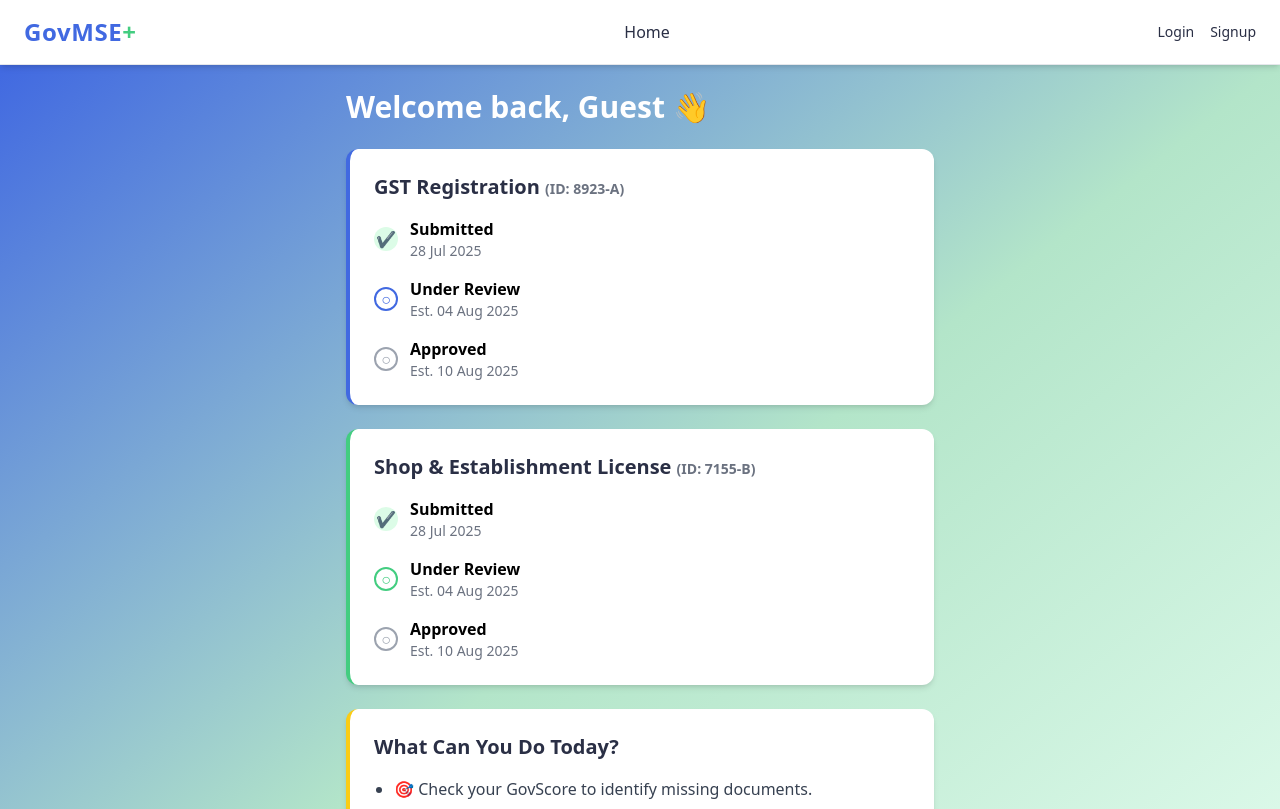
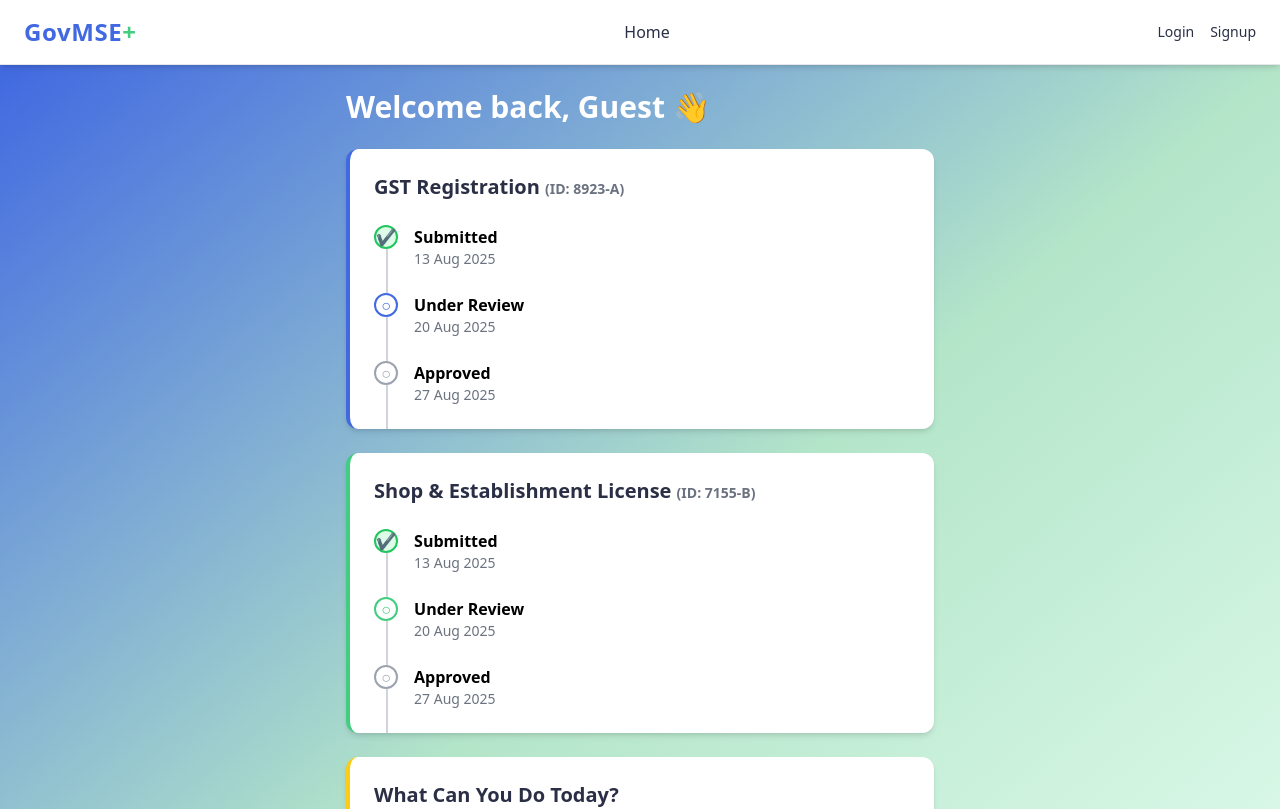
Before and after one commit to Pranshu-iiitd/GovMSE, a React (Vite) app: page /dashboard in a window 1280 px wide. Shown: the top 809 px of the page. Built offline with nearby package versions, Linux system fonts and the light colour scheme.

Commit message:
Update Dashboard.jsx

```diff
--- a/src/pages/Dashboard.jsx
+++ b/src/pages/Dashboard.jsx
@@ -1,7 +1,42 @@
 export default function Dashboard() {
   const token = localStorage.getItem("token");
   const email = token ? JSON.parse(atob(token.split('.')[1])).sub : null;
-  const firstName = email ? email.split('@')[0].charAt(0).toUpperCase() + email.split('@')[0].slice(1) : "Guest";
+  const firstName = email
+    ? email.split("@")[0].charAt(0).toUpperCase() + email.split("@")[0].slice(1)
+    : "Guest";
+
+  const StatusStep = ({ status, label, date, color }) => {
+    return (
+      <div className="flex items-start relative">
+        {/* Circle */}
+        <div
+          className={`w-6 h-6 flex items-center justify-center rounded-full border-2 ${color} z-10`}
+        >
+          {status === "completed" ? "✔" : "○"}
+        </div>
+        {/* Vertical line */}
+        <div className="absolute left-3 top-6 w-0.5 h-full bg-gray-300"></div>
+        {/* Label */}
+        <div className="ml-4">
+          <p className="font-semibold">{label}</p>
+          <p className="text-sm text-gray-500">{date}</p>
+        </div>
+      </div>
+    );
+  };
+
+  const StatusTracker = ({ steps }) => (
+    <div className="relative space-y-6">
+      {steps.map((step, idx) => (
+        <div key={idx} className="relative">
+          <StatusStep {...step} />
+          {idx === steps.length - 1 && (
+            <div className="absolute left-3 top-6 w-0.5 h-full bg-transparent"></div>
+          )}
+        </div>
+      ))}
+    </div>
+  );
 
   return (
     <div className="min-h-screen bg-gradient-to-br from-[#4169E1] via-[#b3e5c9] to-[#e8fff3] p-6 flex flex-col">
@@ -12,62 +47,60 @@ export default function Dashboard() {
 
         {/* GST Registration Card */}
         <div className="bg-white p-6 rounded-xl shadow-md border-l-4 border-[#4169E1] mb-6">
-          <h2 className="text-xl font-bold text-[#2a2f45] mb-4">
+          <h2 className="text-xl font-bold text-[#2a2f45] mb-6">
             GST Registration <span className="text-sm text-gray-500">(ID: 8923-A)</span>
           </h2>
-          <div className="space-y-4">
-            <div className="flex items-center">
-              <span className="w-6 h-6 flex items-center justify-center rounded-full bg-green-100 text-green-600 mr-3">✔</span>
-              <div>
-                <p className="font-semibold">Submitted</p>
-                <p className="text-sm text-gray-500">28 Jul 2025</p>
-              </div>
-            </div>
-            <div className="flex items-center">
-              <span className="w-6 h-6 flex items-center justify-center rounded-full border-2 border-[#4169E1] text-[#4169E1] mr-3">○</span>
-              <div>
-                <p className="font-semibold">Under Review</p>
-                <p className="text-sm text-gray-500">Est. 04 Aug 2025</p>
-              </div>
-            </div>
-            <div className="flex items-center">
-              <span className="w-6 h-6 flex items-center justify-center rounded-full border-2 border-gray-400 text-gray-400 mr-3">○</span>
-              <div>
-                <p className="font-semibold">Approved</p>
-                <p className="text-sm text-gray-500">Est. 10 Aug 2025</p>
-              </div>
-            </div>
-          </div>
+          <StatusTracker
+            steps={[
+              {
+                status: "completed",
+                label: "Submitted",
+                date: "13 Aug 2025",
+                color: "bg-green-100 text-green-600 border-green-500",
+              },
+              {
+                status: "active",
+                label: "Under Review",
+                date: "20 Aug 2025",
+                color: "border-[#4169E1] text-[#4169E1]",
+              },
+              {
+                status: "pending",
+                label: "Approved",
+                date: "27 Aug 2025",
+                color: "border-gray-400 text-gray-400",
+              },
+            ]}
+          />
         </div>
 
         {/* Shop & Establishment License Card */}
         <div className="bg-white p-6 rounded-xl shadow-md border-l-4 border-[#43CD80]">
-          <h2 className="text-xl font-bold text-[#2a2f45] mb-4">
+          <h2 className="text-xl font-bold text-[#2a2f45] mb-6">
             Shop & Establishment License <span className="text-sm text-gray-500">(ID: 7155-B)</span>
           </h2>
-          <div className="space-y-4">
-            <div className="flex items-center">
-              <span className="w-6 h-6 flex items-center justify-center rounded-full bg-green-100 text-green-600 mr-3">✔</span>
-              <div>
-                <p className="font-semibold">Submitted</p>
-                <p className="text-sm text-gray-500">28 Jul 2025</p>
-              </div>
-            </div>
-            <div className="flex items-center">
-              <span className="w-6 h-6 flex items-center justify-center rounded-full border-2 border-[#43CD80] text-[#43CD80] mr-3">○</span>
-              <div>
-                <p className="font-semibold">Under Review</p>
-                <p className="text-sm text-gray-500">Est. 04 Aug 2025</p>
-              </div>
-            </div>
-            <div className="flex items-center">
-              <span className="w-6 h-6 flex items-center justify-center rounded-full border-2 border-gray-400 text-gray-400 mr-3">○</span>
-              <div>
-                <p className="font-semibold">Approved</p>
-                <p className="text-sm text-gray-500">Est. 10 Aug 2025</p>
-              </div>
-            </div>
-          </div>
+          <StatusTracker
+            steps={[
+              {
+                status: "completed",
+                label: "Submitted",
+                date: "13 Aug 2025",
+                color: "bg-green-100 text-green-600 border-green-500",
+              },
+              {
+                status: "active",
+                label: "Under Review",
+                date: "20 Aug 2025",
+                color: "border-[#43CD80] text-[#43CD80]",
+              },
+              {
+                status: "pending",
+                label: "Approved",
+                date: "27 Aug 2025",
+                color: "border-gray-400 text-gray-400",
+              },
+            ]}
+          />
         </div>
 
         {/* Action Section */}
```
